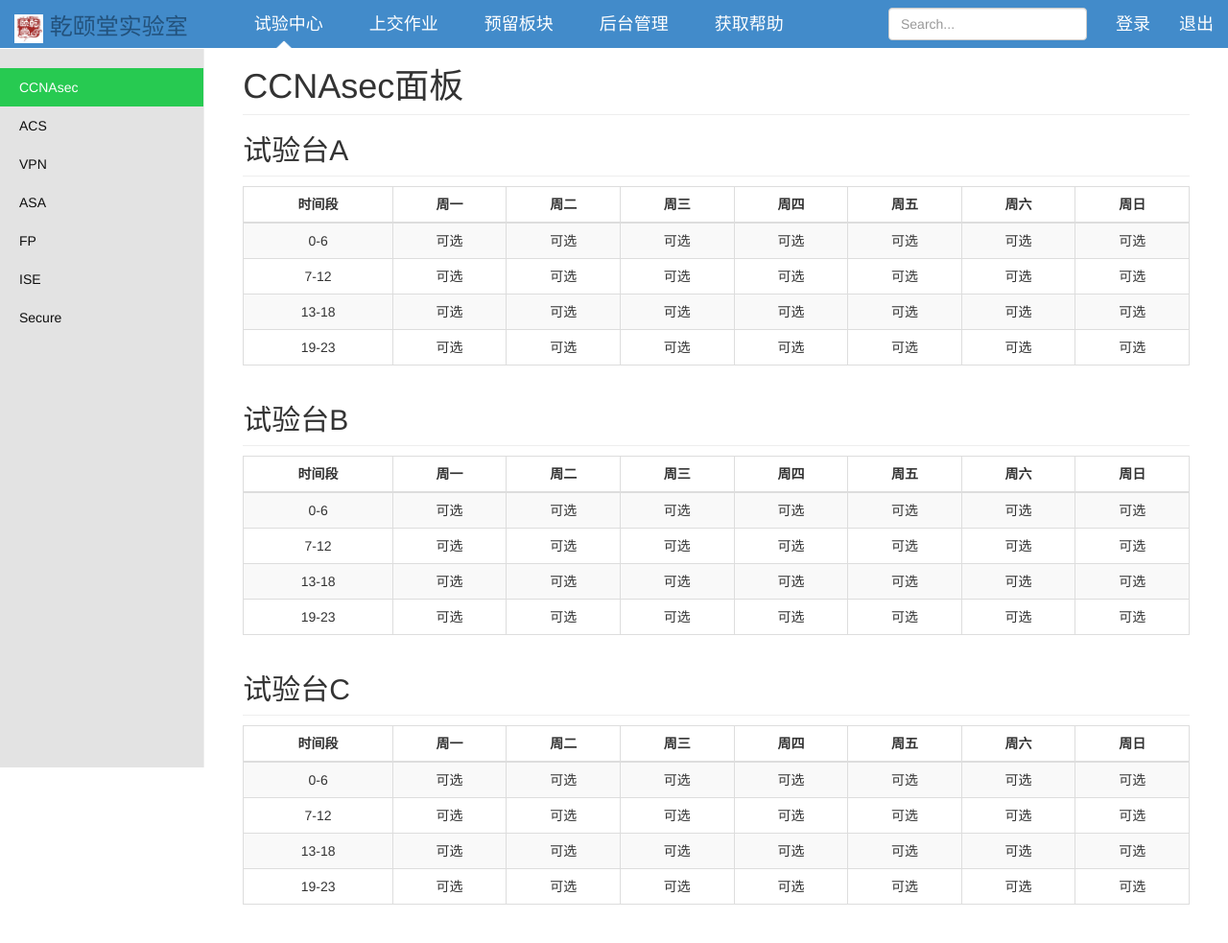
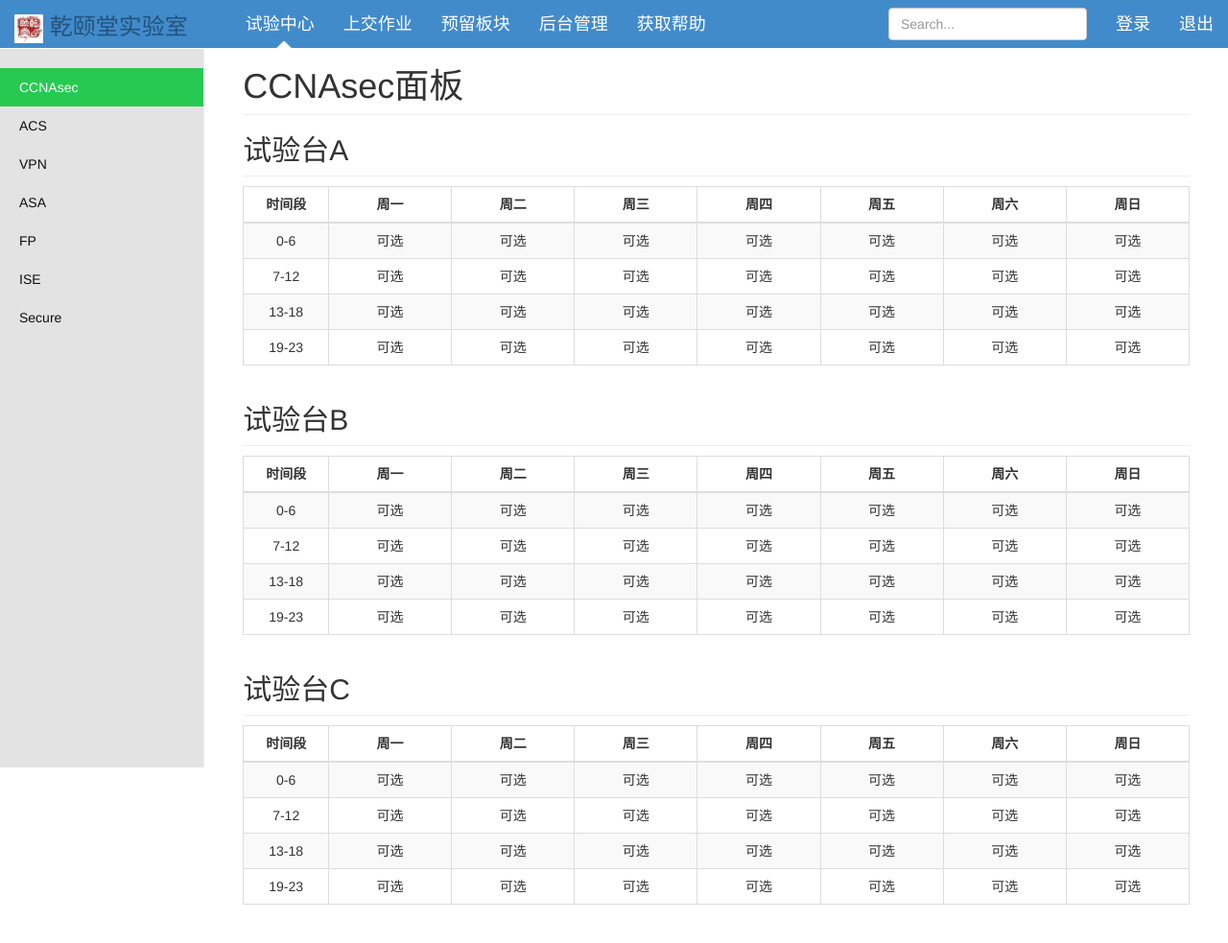
Before and after one commit to feixuelove1009/qyt_ms, a Django app: page / in a window 1280 px wide. Shown: the whole page at 96% size. Run offline with Django 3.2, Linux system fonts and the light colour scheme; data comes from the database, SQL or seed files in the repository; both versions use the stored data as it was after the commit; some libraries are stand-ins or nearby versions.

Commit message:
修改数据库节点丢失； 固定表格宽度

```diff
--- a/templates/index.html
+++ b/templates/index.html
@@ -34,7 +34,7 @@
         }
 
         nav ul.navbar-left li {
-          width: 120px;
+          width: 20%;
           /*border-left: 1px solid grey;*/
         }
 
@@ -110,6 +110,17 @@
               <h2 class="sub-header">{{ test_bed.bed_name }}</h2>
               <div class="table-responsive">
                 <table class="table table-striped table-bordered">
+{#                    用于固定表格宽度#}
+                    <colgroup>
+                    <col style="width:9%">
+                    <col style="width:13%">
+                    <col style="width:13%">
+                    <col style="width:13%">
+                    <col style="width:13%">
+                    <col style="width:13%">
+                    <col style="width:13%">
+                    <col style="width:13%">
+                    </colgroup>
                   <thead>
                     <tr>
                       <th class="text-center">时间段</th>
@@ -126,7 +137,7 @@
                   {% for row in rows %}
                       {% if row.test_bed == test_bed %}
                         <tr>
-                        <td>{{ row.time_zone }}</td>
+                            <td>{{ row.time_zone }}</td>
                             {% for weekday in weekdays %}
                                 {% for node in nodes %}
                                     {% if node.row == row and node.weekday == weekday %}
```
Also changed, not shown: db.sqlite3.
